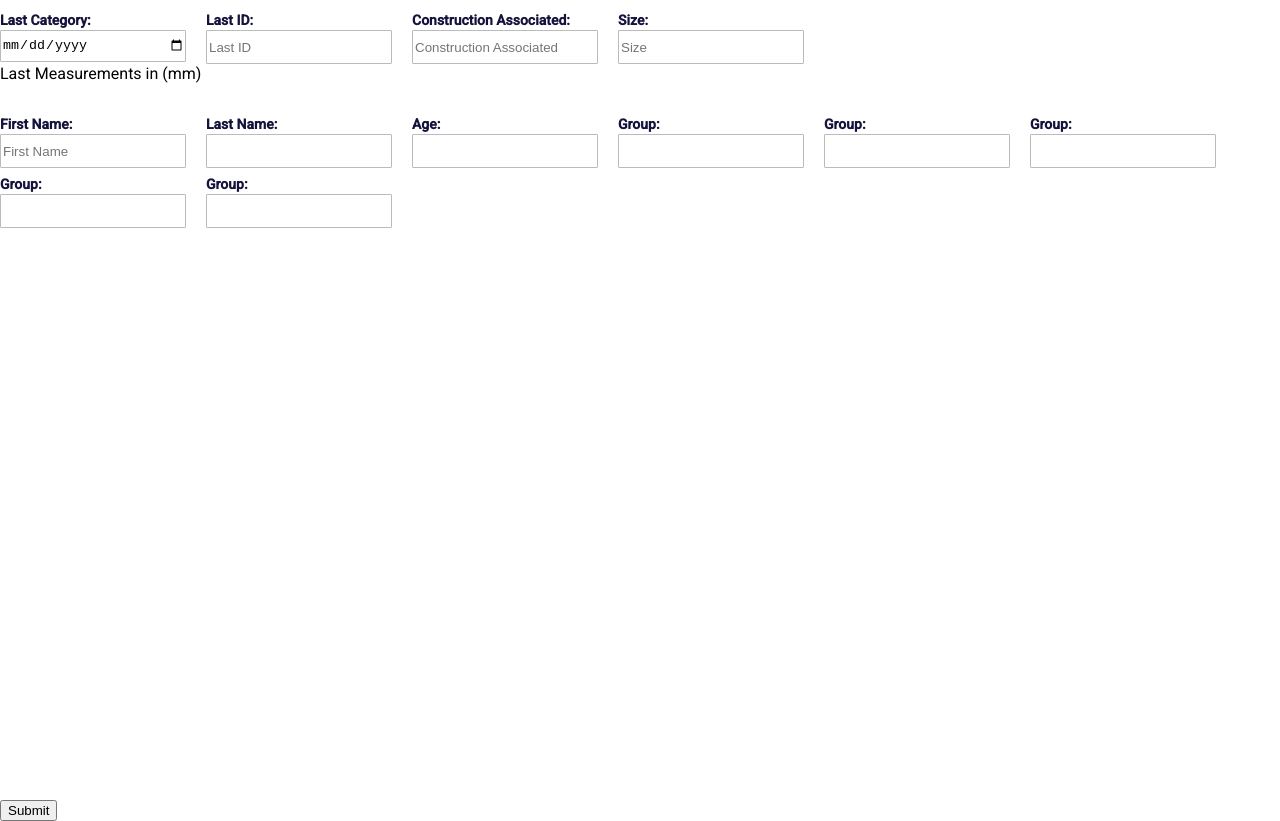
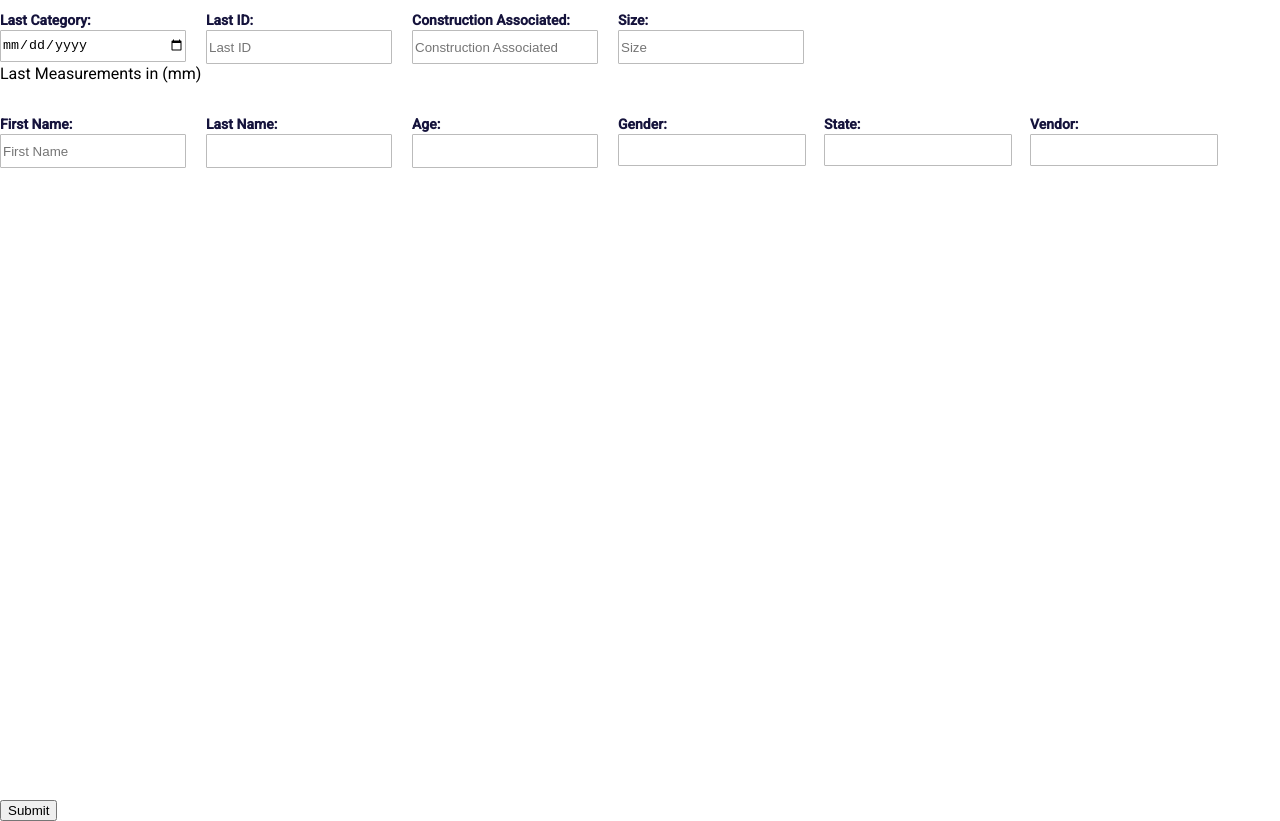
Before and after one commit to ashwani8090/AngularForm, an Angular app: page / in a window 1280 px wide. Built offline with nearby package versions, Linux system fonts and the light colour scheme.

Commit message:
dropdown added

```diff
--- a/src/app/app.component.html
+++ b/src/app/app.component.html
@@ -2,6 +2,7 @@
   <div class="app">
     <custom-form
     [fields]="fields"
+    [fieldData]="fieldData"
     [isSubmitBtn]="false">
     </custom-form>
   </div>
--- a/src/app/app.component.ts
+++ b/src/app/app.component.ts
@@ -7,22 +7,11 @@ import { FormServiceService } from './generic-form/custom-form/service/form-serv
   selector: 'app-root',
   templateUrl: './app.component.html',
   styleUrls: ['./app.component.css'],
-  providers:[FormServiceService]
+  providers: [FormServiceService]
 })
 export class AppComponent {
   formData: any;
-  constructor(
-    private fs: FormServiceService
-  ) {
-  }
-
-  ngOnInit(): void {
-    this.fs && this.fs.formDataSubmit.subscribe((data) => {
-      this.formData = data;
-    })
-  }
-
-  handleSubmit: Subject<any> = new Subject();
+  fieldData: any;
   fields = [
     {
       type: 'control', name: 'category', label: 'Last Category', inputType: 'date', placeHolder: 'Last Category',
@@ -39,15 +28,79 @@ export class AppComponent {
         { name: 'firstName', label: 'First Name', inputType: 'text', placeHolder: 'First Name' },
         { name: 'lastname', label: 'Last Name', inputType: 'text' },
         { name: 'age', label: 'Age', inputType: 'text' },
-        { name: 'group1', label: 'Group', inputType: 'text' },
-        { name: 'group2', label: 'Group', inputType: 'text' },
-        { name: 'group3', label: 'Group', inputType: 'text' },
-        { name: 'group4', label: 'Group', inputType: 'text' },
-        { name: 'group5', label: 'Group', inputType: 'text' },
-        // { name: 'gender', label: 'Gender', inputType: 'dropdown' }
+        { name: 'gender', label: 'Gender', inputType: 'dropdown' },
+        { name: 'state', label: 'State', inputType: 'dropdown' },
+        { name: 'vendor', label: 'Vendor', inputType: 'dropdown' }
       ]
     },
   ]
+  drpData = [{
+    "name": "Alberta",
+    "value": "AB"
+  },
+  {
+    "name": "British Columbia",
+    "value": "BC"
+  },
+  {
+    "name": "Manitoba",
+    "value": "MB"
+  },
+  {
+    "name": "New Brunswick",
+    "value": "NB"
+  },
+  {
+    "name": "Newfoundland and Labrador",
+    "value": "NL"
+  },
+  {
+    "name": "Nova Scotia",
+    "value": "NS"
+  },
+  {
+    "name": "Northwest Territories",
+    "value": "NT"
+  },
+  {
+    "name": "Nunavut",
+    "value": "NU"
+  },
+  {
+    "name": "Ontario",
+    "value": "ON"
+  },
+  {
+    "name": "Prince Edward Island",
+    "value": "PE"
+  },
+  {
+    "name": "Quebec",
+    "value": "QC"
+  },
+  {
+    "name": "Saskatchewan",
+    "value": "SK"
+  },
+  {
+    "name": "Yukon",
+    "value": "YT"
+  }
+  ]
+  constructor(
+    private fs: FormServiceService
+  ) {
+  }
+
+  ngOnInit(): void {
+
+    this.fs && this.fs.formDataSubmit.subscribe((data) => {
+      this.formData = data;
+    })
+    this.fieldData = { gender: this.drpData, vendor: this.drpData, state: this.drpData }
+  }
+
+  handleSubmit: Subject<any> = new Subject();
 
   submit() {
     this.fs.submit();
--- a/src/app/generic-form/custom-form/custom-form.component.html
+++ b/src/app/generic-form/custom-form/custom-form.component.html
@@ -2,7 +2,10 @@
     <ng-template ngFor let-field [ngForOf]="fields">
 
         <div class="inputs" *ngIf="field.type == 'control'">
-            <generic-input-row [field]="field" [formGroup]="myForm"></generic-input-row>
+            <generic-input-row
+             [field]="field"
+             [fieldData]="fieldData"
+             [formGroup]="myForm"></generic-input-row>
         </div>
 
         <div class="group-container" *ngIf="field.type == 'group'" [formGroupName]="field.name">
@@ -10,7 +13,11 @@
             <div class="group">
                 <ng-template ngFor let-control [ngForOf]="field.controls">
                     <div class="inputs">
-                        <generic-input-row [field]="control" [formGroup]="myForm.get(field.name)"></generic-input-row>
+                        <generic-input-row
+                            [fieldData]="fieldData"
+                            [field]="control"
+                            [formGroup]="myForm.get(field.name)">
+                        </generic-input-row>
                     </div>
                 </ng-template>
             </div>
--- a/src/app/generic-form/custom-form/custom-form.component.ts
+++ b/src/app/generic-form/custom-form/custom-form.component.ts
@@ -22,6 +22,7 @@ import { FormServiceService } from './service/form-service.service';
 export class CustomFormComponent implements OnInit {
   @Input('fields') fields: Array<GenericFormType> = [];
   @Input() isSubmitBtn: boolean = true;
+  @Input() fieldData: any;
 
   public myForm: FormGroup;
   private changeSubscriptions: Array<Subscription> = [];
@@ -32,7 +33,7 @@ export class CustomFormComponent implements OnInit {
   }
 
   ngOnInit() {
-    this.fs.submitListener.subscribe(()=>{
+    this.fs.submitListener.subscribe(() => {
       this.onSubmit();
     })
     this.myForm = this.fb.group({});
--- a/src/app/generic-form/custom-form/generic-dropdown/generic-dropdown.component.html
+++ /dev/null
@@ -1 +0,0 @@
-<p>generic-dropdown works!</p>
--- a/src/app/generic-form/custom-form/generic-dropdown/generic-dropdown.component.ts
+++ /dev/null
@@ -1,15 +0,0 @@
-import { Component, OnInit } from '@angular/core';
-
-@Component({
-  selector: 'app-generic-dropdown',
-  templateUrl: './generic-dropdown.component.html',
-  styleUrls: ['./generic-dropdown.component.scss']
-})
-export class GenericDropdownComponent implements OnInit {
-
-  constructor() { }
-
-  ngOnInit(): void {
-  }
-
-}
--- a/src/app/generic-form/custom-form/generic-input-row/generic-input-row.component.html
+++ b/src/app/generic-form/custom-form/generic-input-row/generic-input-row.component.html
@@ -26,7 +26,6 @@
   <label [for]="field.name">{{ field.label }}:</label>
   <input
     type="date"
-    pInputText
     [id]="field.name"
     class="form-control"
     [formControl]="formGroup.get(field.name)"
@@ -34,20 +33,13 @@
   />
 </div>
 
-<!--
 <div *ngIf="field.inputType == 'dropdown'" class="form-group">
-	<label [for]="field.name">{{field.label}}</label>
-	<mat-form-field class="form-dropdown">
-		<mat-select
-			[id]="field.name"
-			[formControl]="formGroup.get(field.name)"
-			[placeholder]="field.placeHolder ? field.placeHolder : ''"
-			[(ngModel)]="selectedValue"
-			[name]="field.name"
-			(change)="changeClient($event.value)">
-		 	 <mat-option *ngFor="let client of clients" [value]="client.id">
-				{{client.clientName}}
-		 	 </mat-option>
-		</mat-select>
-	</mat-form-field>
-</div> -->
+  <label [for]="field.name">{{ field.label }}:</label>
+  <mat-form-field class="form-dropdown">
+    <mat-select  [formControl]="formGroup.get(field.name)">
+      <ng-template ngFor let-data [ngForOf]="drpData">
+        <mat-option [value]="data?.value">{{data?.name}}</mat-option>
+      </ng-template>
+    </mat-select>
+  </mat-form-field>
+</div>
--- a/src/app/generic-form/custom-form/generic-input-row/generic-input-row.component.scss
+++ b/src/app/generic-form/custom-form/generic-input-row/generic-input-row.component.scss
@@ -19,5 +19,16 @@
         border: 1px solid #bbbbbb;
         border-radius: 1px;
         height: 30px;
+        display: flex;
+        align-items: center;
     }
 }
+::ng-deep .form-group {
+    .mat-select-value-text {
+        color: black;
+        padding: 5px;
+    }
+    .mat-form-field-appearance-legacy .mat-form-field-underline {
+        visibility: collapse;
+    }
+}
--- a/src/app/generic-form/custom-form/generic-input-row/generic-input-row.component.ts
+++ b/src/app/generic-form/custom-form/generic-input-row/generic-input-row.component.ts
@@ -1,17 +1,33 @@
 import { Component, Input, OnInit } from '@angular/core';
+import { FormServiceService } from '../service/form-service.service';
 
 @Component({
   selector: 'generic-input-row',
   templateUrl: './generic-input-row.component.html',
-  styleUrls: ['./generic-input-row.component.scss']
+  styleUrls: ['./generic-input-row.component.scss'],
+  providers: [FormServiceService]
 })
 export class GenericInputRowComponent implements OnInit {
   @Input('field') field;
   @Input('formGroup') formGroup;
-  constructor() { }
+  @Input('fieldData') fieldData;
+
+  public drpData: any = [];
+
+  constructor(
+    private fs: FormServiceService
+  ) {
+
+  }
+
+  ngOnChanges() {
+    if (this.field['name']) {
+      const fieldName = this.field['name'];
+      this.drpData = this.fieldData[fieldName];
+      console.log(this.drpData)
+    }
+  }
 
   ngOnInit(): void {
   }
-
-
 }
--- a/src/app/generic-form/custom-form/service/form-service.service.ts
+++ b/src/app/generic-form/custom-form/service/form-service.service.ts
@@ -1,5 +1,6 @@
 import { Injectable } from '@angular/core';
 import { Subject } from 'rxjs';
+import { BehaviorSubject } from 'rxjs';
 
 @Injectable({
   providedIn: 'root'
@@ -7,12 +8,12 @@ import { Subject } from 'rxjs';
 export class FormServiceService {
   public formDataSubmit: Subject<any> = new Subject<any>();
   public submitListener: Subject<any> = new Subject<any>();
+  public fieldDataListener = new BehaviorSubject({});
 
   constructor() { }
 
   //call submit to get data to parent
-  submit(){
+  submit() {
     this.submitListener.next(true);
   }
-
 }
--- a/src/app/generic-form/generic-form.module.ts
+++ b/src/app/generic-form/generic-form.module.ts
@@ -1,6 +1,5 @@
 import { NgModule } from '@angular/core';
 import { CommonModule } from '@angular/common';
-import { GenericDropdownComponent } from './custom-form/generic-dropdown/generic-dropdown.component';
 import { FormsModule, ReactiveFormsModule } from '@angular/forms';
 import { CustomFormComponent } from './custom-form/custom-form.component';
 import { GenericInputRowComponent } from './custom-form/generic-input-row/generic-input-row.component';
@@ -11,7 +10,6 @@ import { FormServiceService } from './custom-form/service/form-service.service'
   declarations: [
     CustomFormComponent,
     GenericInputRowComponent,
-    GenericDropdownComponent,
   ],
   imports: [
     CommonModule,
```
Also changed, not shown: src/app/generic-form/custom-form/generic-dropdown/generic-dropdown.component.scss (deleted), 1 other file (tests, documents, lock files or other folders).
